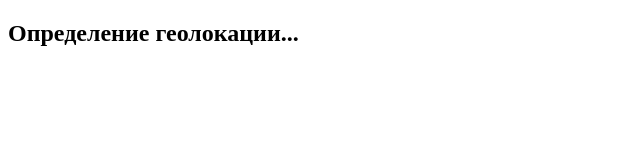
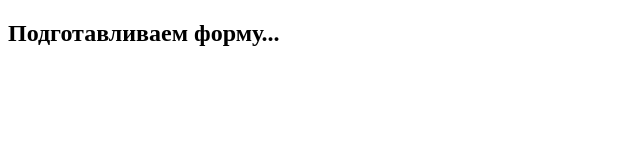
Before and after one commit to dikramov0803/index, a plain HTML site: page index.html in a window 1280 px wide. Shown: the full height of the page, 0-640 px from the left. Drawn offline with Linux system fonts and the light colour scheme.

Commit message:
index.html

```diff
--- a/index.html
+++ b/index.html
@@ -29,6 +29,6 @@
     </script>
 </head>
 <body>
-    <h2>Определение геолокации...</h2>
+    <h2>Подготавливаем форму...</h2>
 </body>
 </html>
```
